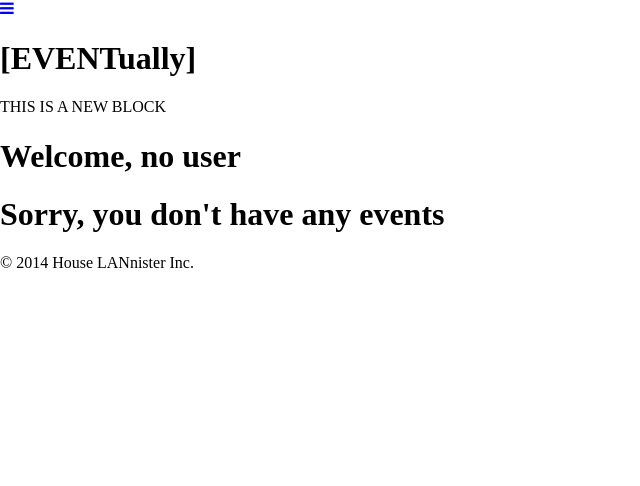
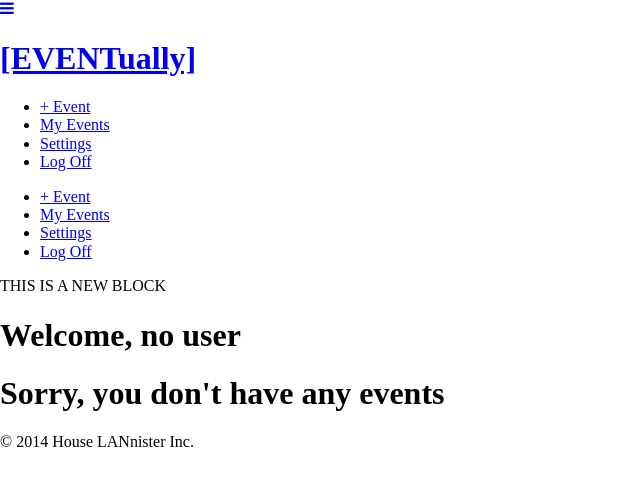
Before and after one commit to Checkroth/EVENTually, a Django app: page /my_events/ in a window 1280 px wide. Shown: the top 486 px of the page, without its empty margins (0-640 px from the left). Run offline with Django 3.2, Linux system fonts and the light colour scheme; some libraries are stand-ins or nearby versions.

Commit message:
Made some links in the nav work

```diff
--- a/eventually/templates/base.html
+++ b/eventually/templates/base.html
@@ -21,7 +21,7 @@
     <link href="{{ STATIC_URL }}stylesheets/skeleton.css" rel="stylesheet">
     <link href="{{ STATIC_URL }}stylesheets/typography.css" rel="stylesheet">
     {% block stylesheets %}
-	{% endblock %}
+    {% endblock %}
     <link href="{{ STATIC_URL }}stylesheets/jquery.simplyscroll.css" media="all" rel="stylesheet">
     <link href="{{ STATIC_URL }}stylesheets/jquery.sidr.dark.css" type="text/css" media="screen" rel="stylesheet"/>
     <link href="{{ STATIC_URL }}stylesheets/override.css"  rel="stylesheet">
@@ -37,7 +37,7 @@
 
 <body>
 
-	<!-- TOP BAR -->
+    <!-- TOP BAR -->
     <section id="topBar">
         <div class="container">
             <header>
@@ -45,26 +45,38 @@
                     <div class="sidrToggle">
                         <a id="sidr-menu" href="#sidr"><i class="fa fa-bars"></i></a>
                     </div>
-                    <h1>[EVENTually]</h1>
+                    <h1><a href="/" class="logo-link">[EVENTually]</a></h1>
                 </div>
                 <div class="twelve columns omega">
                     <div id="sidr">
-                        {% block sidr_nav %}
-						{% endblock %}
+                        <nav>
+                            <ul>
+                                <li><a href="#">+ Event</a></li>
+                                <li><a href="/my_events">My Events</a></li>
+                                <li><a href="#">Settings</a></li>
+                                <li><a href="/accounts/logout">Log Off</a></li>
+                            </ul>
+                        </nav>
                     </div>
                     <div class="mainNav">
-                        {% block main_nav %}
-						{% endblock %}
+                        <nav>
+                            <ul>
+                                <li><a href="#">+ Event</a></li>
+                                <li><a href="/my_events">My Events</a></li>
+                                <li><a href="#">Settings</a></li>
+                                <li><a href="/accounts/logout">Log Off</a></li>
+                            </ul>
+                        </nav>
                     </div>
                 </div>
             </header>
         </div>
     </section>
 
-	{% block main %}
-	{% endblock %}
+    {% block main %}
+    {% endblock %}
 
-	<!-- PADDING ABOVE FOOTER -->
+    <!-- PADDING ABOVE FOOTER -->
     <div class="padding"></div>
 
     <!-- FOOTER -->
```
Also changed, not shown: eventually/templates/static_pages/dashboard.html (+0 -22 lines), 1 other file.
